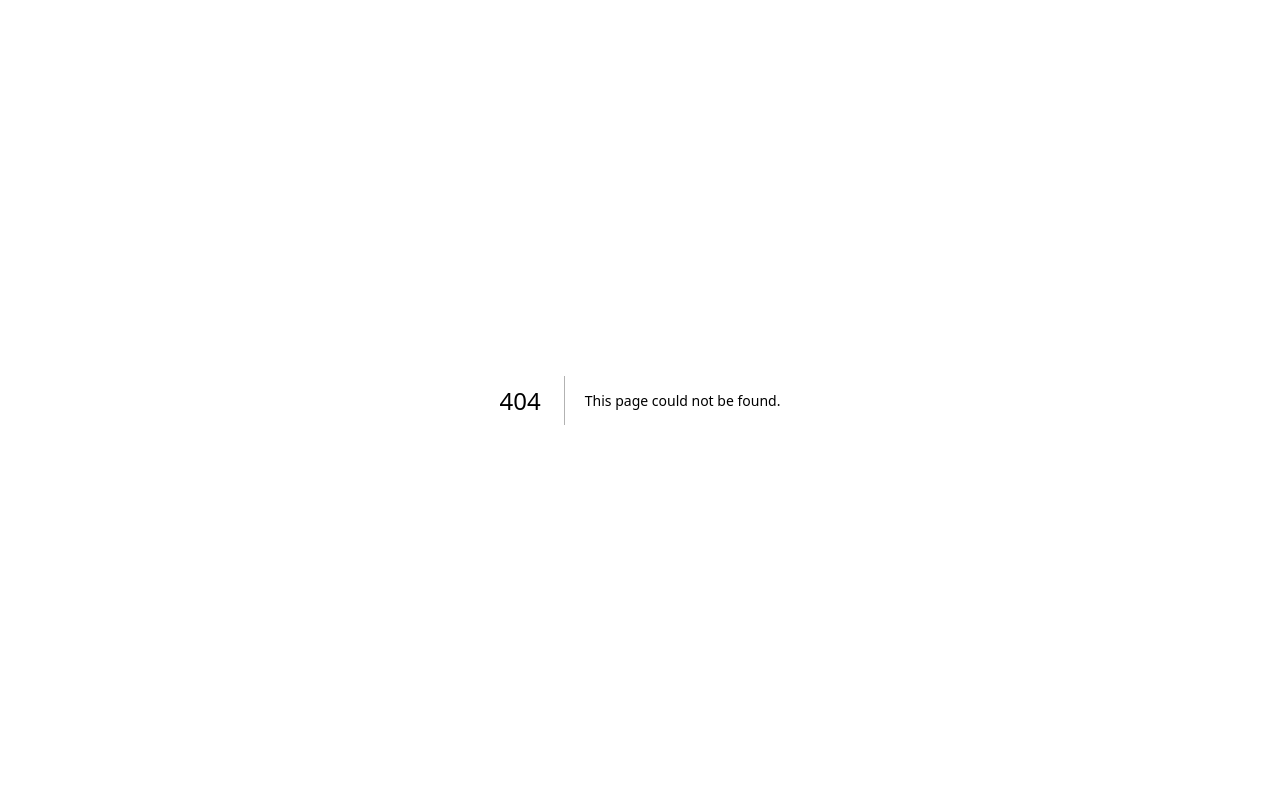
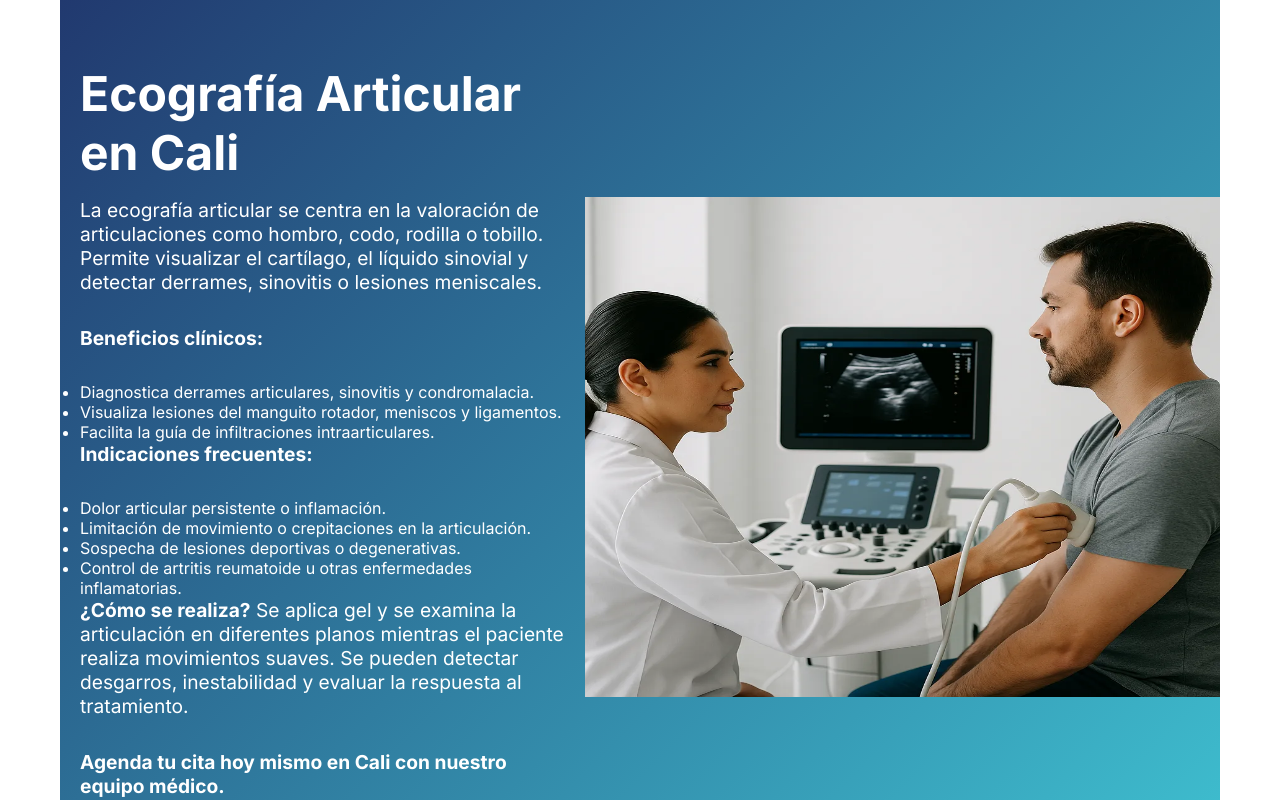
Before and after one commit to gstvgrc/verasalud-website, a Next.js app: page /servicios/ecografias/osteomuscular/articular in a window 1280 px wide. Before the commit this address had no page. Shown: the top 800 px of the page. Built offline with nearby package versions, Linux system fonts and the light colour scheme.

Commit message:
feat: add osteomuscular articular page

```diff
--- /dev/null
+++ b/app/servicios/ecografias/osteomuscular/articular/page.js
@@ -0,0 +1,80 @@
+import Image from 'next/image'
+import ContactForm from '../../../../components/ContactForm'
+import styles from '../../../../Home.module.css'
+import Link from 'next/link'
+
+export const metadata = {
+  title: 'Ecografía Articular en Cali | VeraSalud',
+  description: 'Examen ecográfico de articulaciones para valorar cartílago, líquido sinovial y lesiones articulares.',
+  keywords: ['ecografia articular cali', 'ultrasonido articulaciones', 'ecografia de rodilla hombro'],
+  alternates: { canonical: 'https://verasalud.com/servicios/ecografias/osteomuscular/articular' },
+  openGraph: {
+    title: 'Ecografía Articular en Cali | VeraSalud',
+    description: 'Examen ecográfico de articulaciones para valorar cartílago, líquido sinovial y lesiones articulares.',
+    url: 'https://verasalud.com/servicios/ecografias/osteomuscular/articular',
+    images: [
+      { url: '/ecografia-osteomuscular-articular-verasalud-cali.webp', width: 1200, height: 630, alt: 'Ecografía articular en VeraSalud' }
+    ],
+    locale: 'es_CO',
+    type: 'article'
+  },
+  twitter: {
+    card: 'summary_large_image',
+    title: 'Ecografía Articular en Cali | VeraSalud',
+    description: 'Examen ecográfico de articulaciones para valorar cartílago, líquido sinovial y lesiones articulares.'
+  }
+}
+
+export default function Page() {
+  const jsonLd = {
+    '@context': 'https://schema.org',
+    '@type': 'MedicalProcedure',
+    name: 'Ecografía Articular en Cali',
+    description: 'Examen ecográfico de articulaciones para valorar cartílago, líquido sinovial y lesiones articulares.',
+    url: 'https://verasalud.com/servicios/ecografias/osteomuscular/articular',
+    image: 'https://verasalud.com/ecografia-osteomuscular-articular-verasalud-cali.webp'
+  }
+
+  return (
+    <main className={`${styles.container} dark-fix`}>
+      <script type="application/ld+json" dangerouslySetInnerHTML={{ __html: JSON.stringify(jsonLd) }} />
+      <section className={styles.hero}>
+        <div className={styles.heroContent}>
+          <h1>Ecografía Articular en Cali</h1>
+          <p>La ecografía articular se centra en la valoración de articulaciones como hombro, codo, rodilla o tobillo. Permite visualizar el cartílago, el líquido sinovial y detectar derrames, sinovitis o lesiones meniscales.</p>
+          <p><strong>Beneficios clínicos:</strong></p>
+          <ul>
+                <li>Diagnostica derrames articulares, sinovitis y condromalacia.</li>
+                <li>Visualiza lesiones del manguito rotador, meniscos y ligamentos.</li>
+                <li>Facilita la guía de infiltraciones intraarticulares.</li>
+          </ul>
+          <p><strong>Indicaciones frecuentes:</strong></p>
+          <ul>
+                <li>Dolor articular persistente o inflamación.</li>
+                <li>Limitación de movimiento o crepitaciones en la articulación.</li>
+                <li>Sospecha de lesiones deportivas o degenerativas.</li>
+                <li>Control de artritis reumatoide u otras enfermedades inflamatorias.</li>
+          </ul>
+          <p><strong>¿Cómo se realiza?</strong> Se aplica gel y se examina la articulación en diferentes planos mientras el paciente realiza movimientos suaves. Se pueden detectar desgarros, inestabilidad y evaluar la respuesta al tratamiento.</p>
+          <p><strong>Agenda tu cita hoy mismo en Cali con nuestro equipo médico.</strong></p>
+        </div>
+        <Image
+          src='/ecografia-osteomuscular-articular-verasalud-cali.webp'
+          alt='Ecografía articular en VeraSalud'
+          width={800}
+          height={500}
+          sizes="(max-width: 768px) 100vw, 800px"
+          priority
+        />
+      </section>
+      <section className={styles.contact}>
+        <div className={styles.container}>
+          <ContactForm />
+          <p style={{ marginTop: '2rem' }}>
+            <Link href="/">Volver al inicio</Link>
+          </p>
+        </div>
+      </section>
+    </main>
+  )
+}
```
